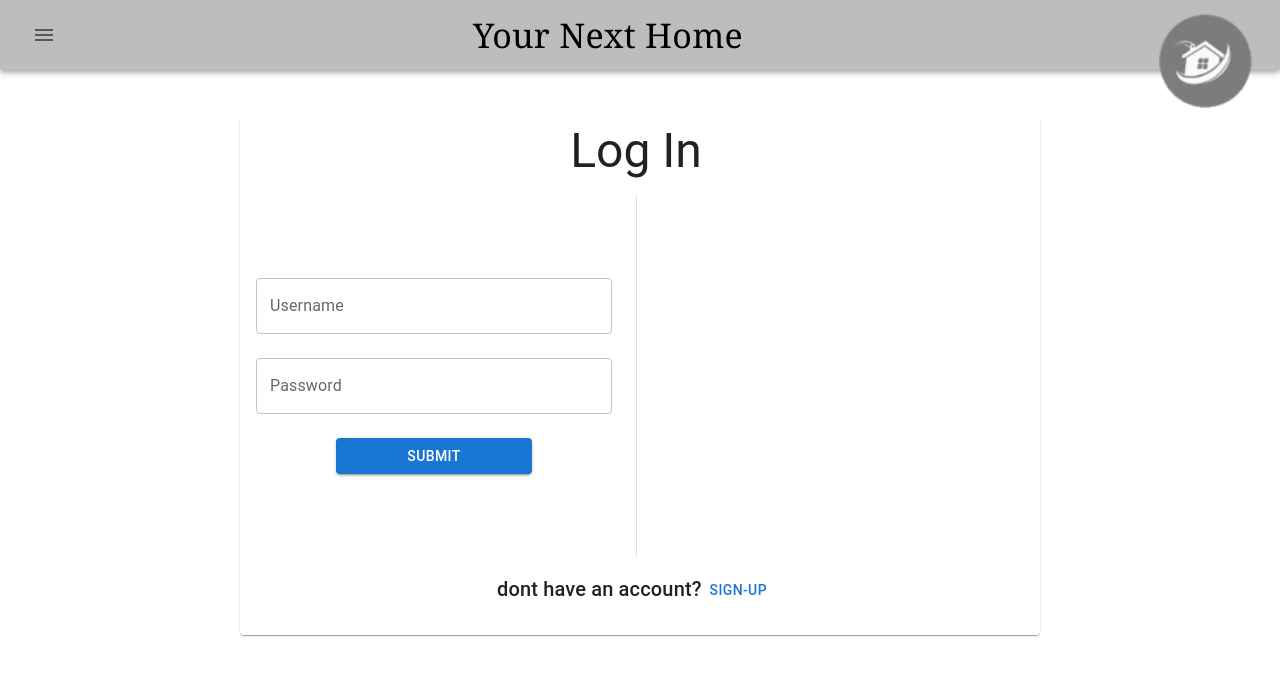
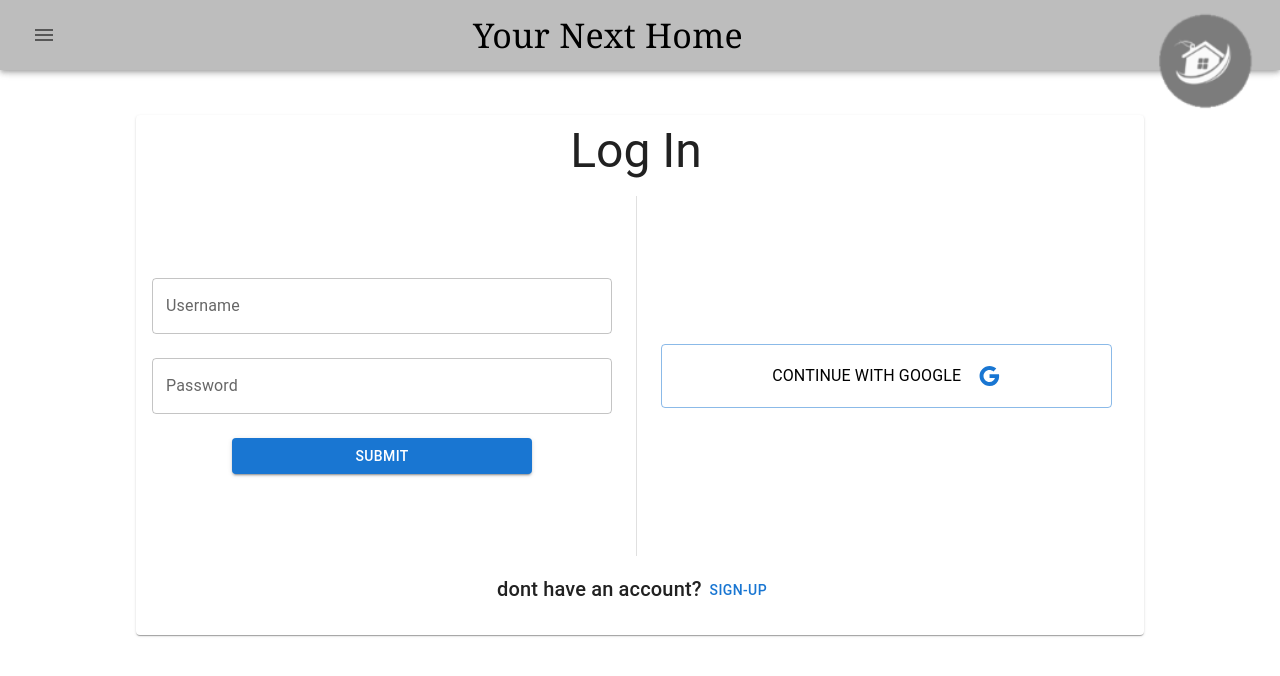
Before and after one commit to yonatanbeery/web_project, a React (Vite) app in the folder client/: page / in a window 1280 px wide. Shown: the top 676 px of the page. Built offline with nearby package versions, Linux system fonts and the light colour scheme.

Commit message:
custom login button

```diff
--- a/client/src/components/Login.tsx
+++ b/client/src/components/Login.tsx
@@ -1,17 +1,16 @@
 import { Button, Card, Divider, Grid, TextField, Typography } from "@mui/material";
 import { useState } from "react";
-import { CredentialResponse, GoogleLogin } from '@react-oauth/google';
+import { useGoogleLogin } from '@react-oauth/google';
+import GoogleIcon from '@mui/icons-material/Google';
 
 const Login = ({setLogin}: {setLogin: (x:boolean) => void}) => {
-  const [username, setUsername] = useState<String>();
-  const [password, setPassword] = useState<String>();
+    const [username, setUsername] = useState<String>();
+    const [password, setPassword] = useState<String>();
 
-  const responseMessage = (response: CredentialResponse) => {
-        console.log(response);
-    };
-    const errorMessage = () => {
-        console.log("error");
-    };
+    const login = useGoogleLogin({
+        onSuccess: tokenResponse => console.log(tokenResponse),
+        onError: error => console.log(error)
+    });
 
     return (
         <Card sx={{ minWidth: '100vh', height: '65vh', marginTop:'5vh' }}>
@@ -28,7 +27,12 @@ const Login = ({setLogin}: {setLogin: (x:boolean) => void}) => {
                 </Grid>
                 <Divider orientation="vertical" sx={{height:'45vh'}} />
                 <Grid xs={5.9} sx={{justifyContent:'center', display:'flex', flexDirection:'column', padding:3}}>
-                    <GoogleLogin onSuccess={responseMessage} onError={errorMessage}/>
+                    <Button variant="outlined" onClick={() => login()} sx={{height:"8vh"}}>
+                        <Typography sx={{color:"black"}}>
+                            Continue with Google
+                        </Typography>
+                        <GoogleIcon sx={{marginLeft:2}}/>
+                    </Button>
                 </Grid>
                 <Grid xs={12} sx={{marginTop:2, justifyContent:'center', display:'flex'}}>
                 <Typography variant="h6" gutterBottom>
```
